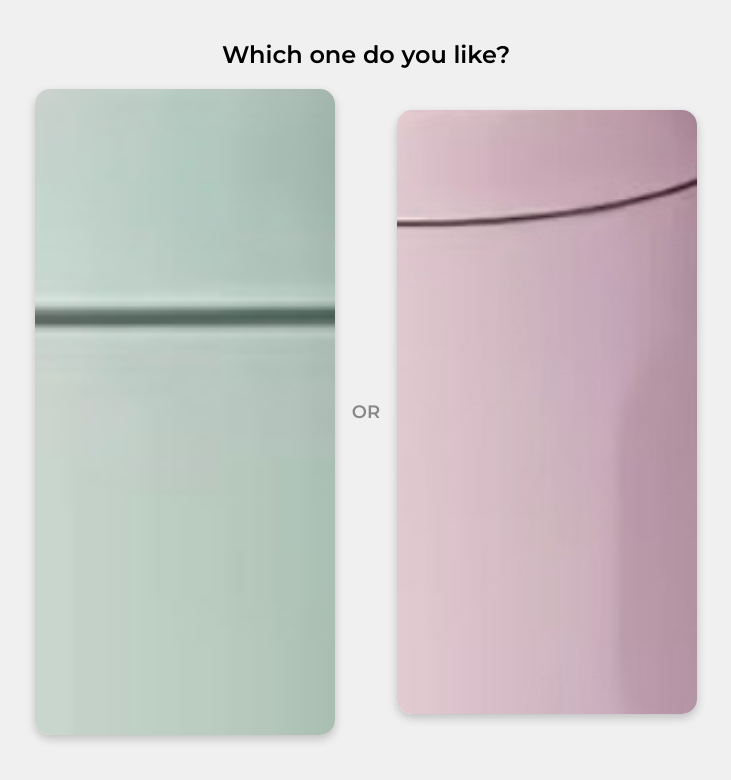
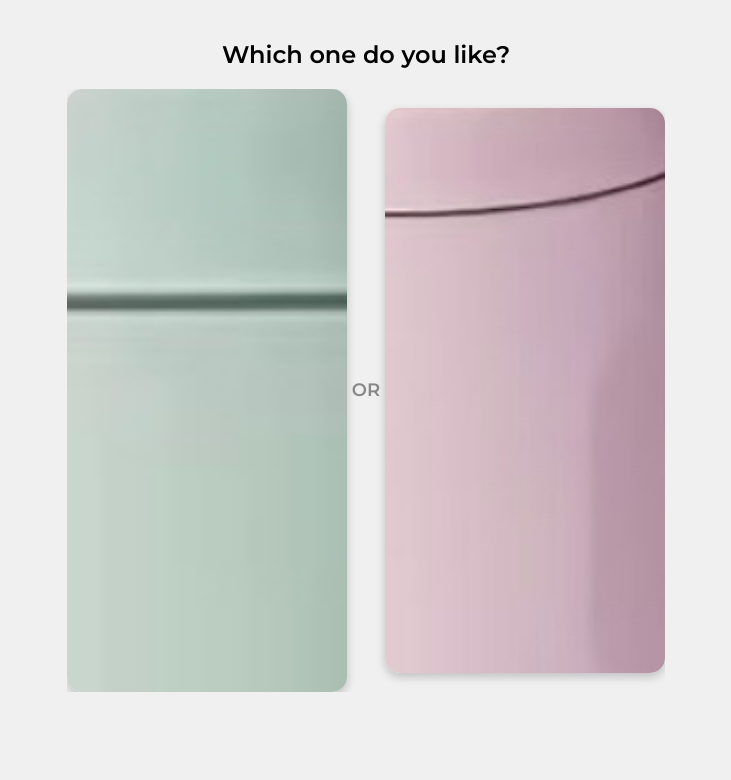
Before and after one commit to tanutchak/Thisorthat, a plain HTML site: page index.html in a window 1280 px wide. Both pictures are taken after a click on the element 458 px from the left and 413 px from the top of the page. Shown: the whole page, without its empty margins (274-1005 px from the left). Drawn offline with Linux system fonts and the light colour scheme.

Commit message:
Update index.html

```diff
--- a/index.html
+++ b/index.html
@@ -2,18 +2,24 @@
 <html lang="en">
 <head>
   <meta charset="UTF-8" />
-  <title>This or That - Click Version</title>
+  <title>This or That - iPhone Fit</title>
   <meta name="viewport" content="width=device-width, initial-scale=1.0" />
   <link href="https://fonts.googleapis.com/css2?family=Montserrat:wght@400;600&display=swap" rel="stylesheet" />
   <style>
+    * {
+      box-sizing: border-box;
+    }
+
     body {
       font-family: 'Montserrat', sans-serif;
       display: flex;
       flex-direction: column;
       align-items: center;
-      padding: 20px;
+      padding: 20px 10px;
       margin: 0;
       background: #f0f0f0;
+      max-width: 100vw;
+      overflow-x: hidden;
     }
 
     h2 {
@@ -27,14 +33,13 @@
       flex-wrap: nowrap;
       justify-content: center;
       align-items: center;
-      gap: 12px;
-      max-width: 100%;
+      max-width: 100vw;
+      overflow: hidden;
     }
 
     .image-card {
-      flex: 0 0 auto;
-      width: 60vw;
-      max-width: 300px;
+      width: 47vw;
+      max-width: 280px;
       border-radius: 15px;
       overflow: hidden;
       box-shadow: 0 4px 10px rgba(0,0,0,0.2);
@@ -44,7 +49,7 @@
     }
 
     .image-card:hover {
-      transform: scale(1.03);
+      transform: scale(1.02);
       box-shadow: 0 6px 12px rgba(0,0,0,0.25);
     }
 
@@ -60,10 +65,11 @@
       color: #888;
       margin: 0 5px;
       user-select: none;
+      white-space: nowrap;
     }
 
     .final-image {
-      width: 60vw;
+      width: 90vw;
       max-width: 300px;
       height: auto;
       border-radius: 15px;
@@ -105,40 +111,19 @@
     const images = Array.from({ length: 13 }, (_, i) => `image/${i + 1}.png`);
 
     let currentIndex, currentWinner, currentChallenger;
-    const leftCard = document.getElementById("leftCard");
-    const rightCard = document.getElementById("rightCard");
+    const container = document.getElementById("imageContainer");
     const restartBtn = document.getElementById("restartBtn");
-    const container = document.getElementById("imageContainer");
 
     function initGame() {
       currentIndex = 2;
       currentWinner = images[0];
       currentChallenger = images[1];
       document.querySelector("h2").textContent = "Which one do you like?";
-      container.innerHTML = `
-        <div class="image-card" id="leftCard"><img src="${currentWinner}" alt="Left" /></div>
-        <div class="or-text">OR</div>
-        <div class="image-card" id="rightCard"><img src="${currentChallenger}" alt="Right" /></div>
-      `;
+      renderCards();
       restartBtn.style.display = "none";
-
-      document.getElementById("leftCard").addEventListener("click", () => nextRound(currentWinner));
-      document.getElementById("rightCard").addEventListener("click", () => nextRound(currentChallenger));
     }
 
-    function nextRound(winner) {
-      currentWinner = winner;
-      if (currentIndex >= images.length) {
-        document.querySelector("h2").textContent = "Som's choice is:";
-        container.innerHTML = `<img src="${currentWinner}" class="final-image" alt="Winner" />`;
-        restartBtn.style.display = "block";
-        return;
-      }
-      currentChallenger = images[currentIndex++];
-      updateCards();
-    }
-
-    function updateCards() {
+    function renderCards() {
       container.innerHTML = `
         <div class="image-card" id="leftCard"><img src="${currentWinner}" alt="Left" /></div>
         <div class="or-text">OR</div>
@@ -148,6 +133,20 @@
       document.getElementById("rightCard").addEventListener("click", () => nextRound(currentChallenger));
     }
 
+    function nextRound(winner) {
+      currentWinner = winner;
+      if (currentIndex >= images.length) {
+        document.querySelector("h2").textContent = "Som's choice is:";
+        container.innerHTML = `
+          <img src="${currentWinner}" class="final-image" alt="Winner" />
+        `;
+        restartBtn.style.display = "block";
+        return;
+      }
+      currentChallenger = images[currentIndex++];
+      renderCards();
+    }
+
     restartBtn.addEventListener("click", initGame);
     initGame();
   </script>
```
